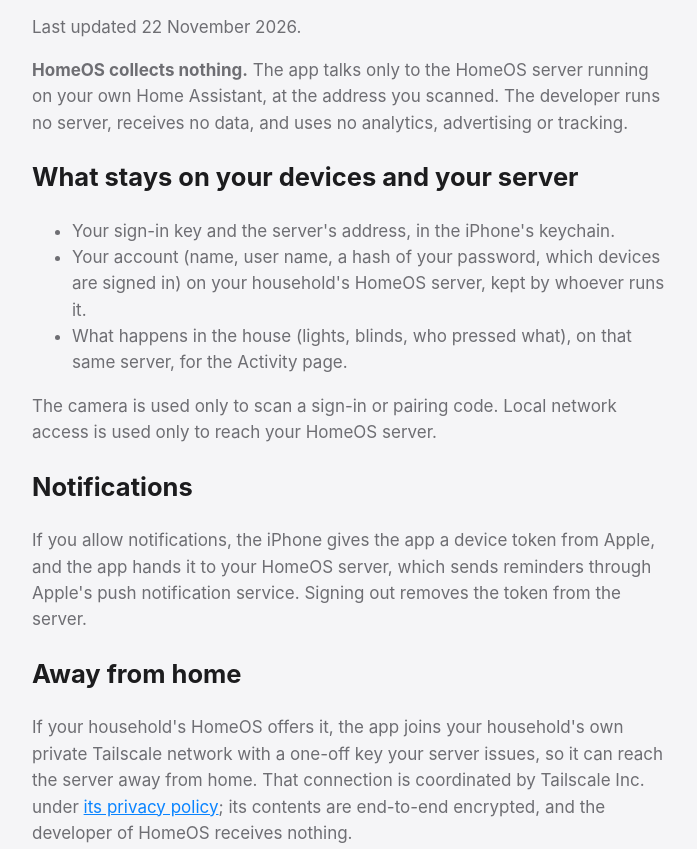
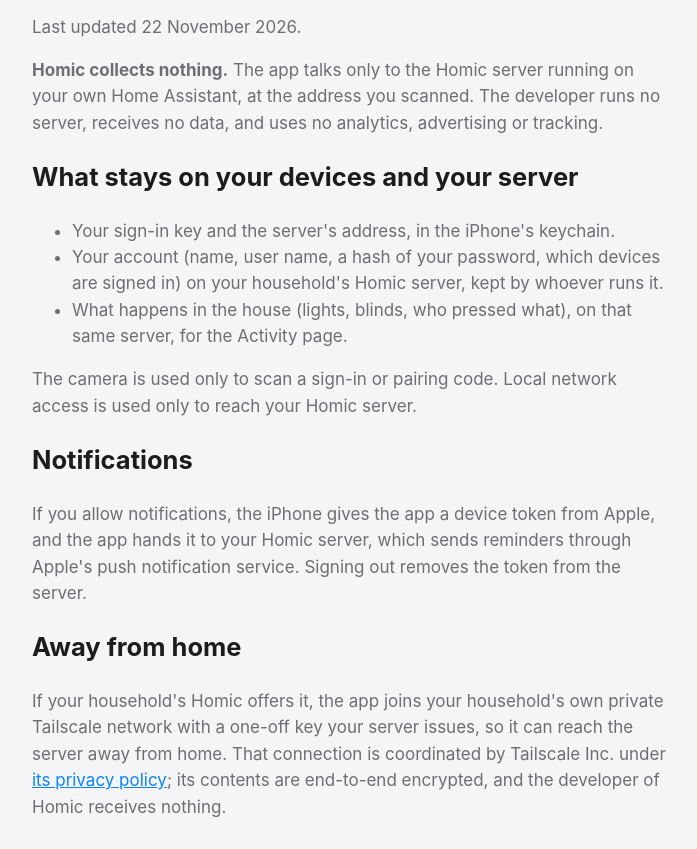
Before and after one commit to Filipooos/homeos-site, a plain HTML site: page privacy.html in a window 1280 px wide. Shown: the part 98-947 px from the top of the page, without its empty margins (288-985 px from the left). Drawn offline with Linux system fonts and the light colour scheme.

Commit message:
Rename the app to Homic on the support and privacy pages
Co-Authored-By: Claude Opus 5.5 <noreply@anthropic.com>

```diff
--- a/privacy.html
+++ b/privacy.html
@@ -3,7 +3,7 @@
   <head>
     <meta charset="utf-8" />
     <meta name="viewport" content="width=device-width, initial-scale=1" />
-    <title>HomeOS Privacy</title>
+    <title>Homic Privacy</title>
     <style>
       :root {
         color-scheme: light dark;
@@ -50,7 +50,7 @@
       <h1>Privacy policy</h1>
       <p>Last updated 22 November 2026.</p>
       <p>
-        <strong>HomeOS collects nothing.</strong> The app talks only to the HomeOS server running on
+        <strong>Homic collects nothing.</strong> The app talks only to the Homic server running on
         your own Home Assistant, at the address you scanned. The developer runs no server, receives
         no data, and uses no analytics, advertising or tracking.
       </p>
@@ -59,7 +59,7 @@
         <li>Your sign-in key and the server's address, in the iPhone's keychain.</li>
         <li>
           Your account (name, user name, a hash of your password, which devices are signed in) on
-          your household's HomeOS server, kept by whoever runs it.
+          your household's Homic server, kept by whoever runs it.
         </li>
         <li>
           What happens in the house (lights, blinds, who pressed what), on that same server, for the
@@ -68,21 +68,21 @@
       </ul>
       <p>
         The camera is used only to scan a sign-in or pairing code. Local network access is used only
-        to reach your HomeOS server.
+        to reach your Homic server.
       </p>
       <h2>Notifications</h2>
       <p>
         If you allow notifications, the iPhone gives the app a device token from Apple, and the app
-        hands it to your HomeOS server, which sends reminders through Apple's push notification
+        hands it to your Homic server, which sends reminders through Apple's push notification
         service. Signing out removes the token from the server.
       </p>
       <h2>Away from home</h2>
       <p>
-        If your household's HomeOS offers it, the app joins your household's own private Tailscale
+        If your household's Homic offers it, the app joins your household's own private Tailscale
         network with a one-off key your server issues, so it can reach the server away from home.
         That connection is coordinated by Tailscale Inc. under
         <a href="https://tailscale.com/privacy-policy">its privacy policy</a>; its contents are
-        end-to-end encrypted, and the developer of HomeOS receives nothing.
+        end-to-end encrypted, and the developer of Homic receives nothing.
       </p>
       <h2>The demo home</h2>
       <p>"Try the demo home" shows a sample home built into the app. It sends nothing anywhere.</p>
```
Also changed, not shown: index.html (+3 -3 lines).
